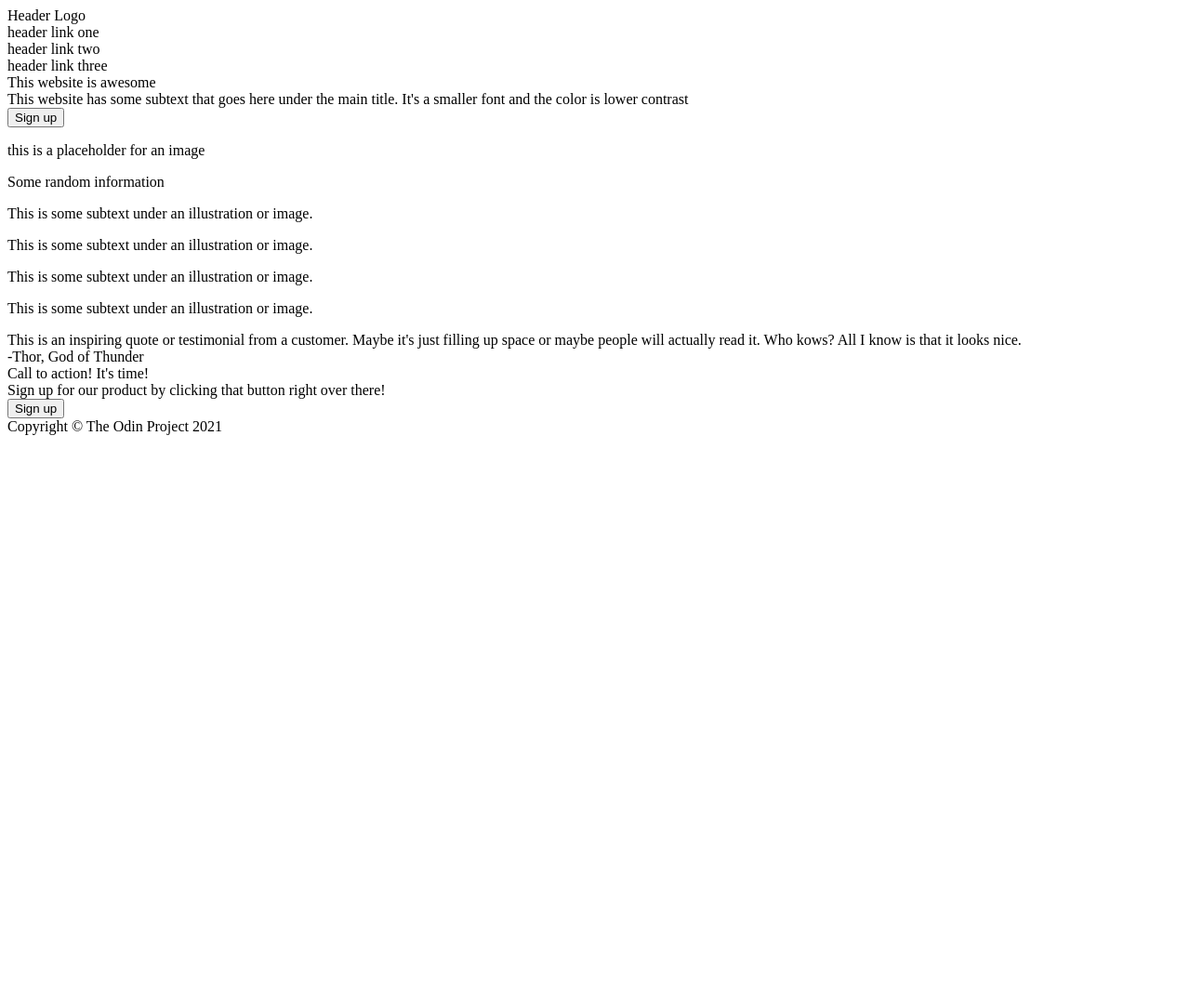
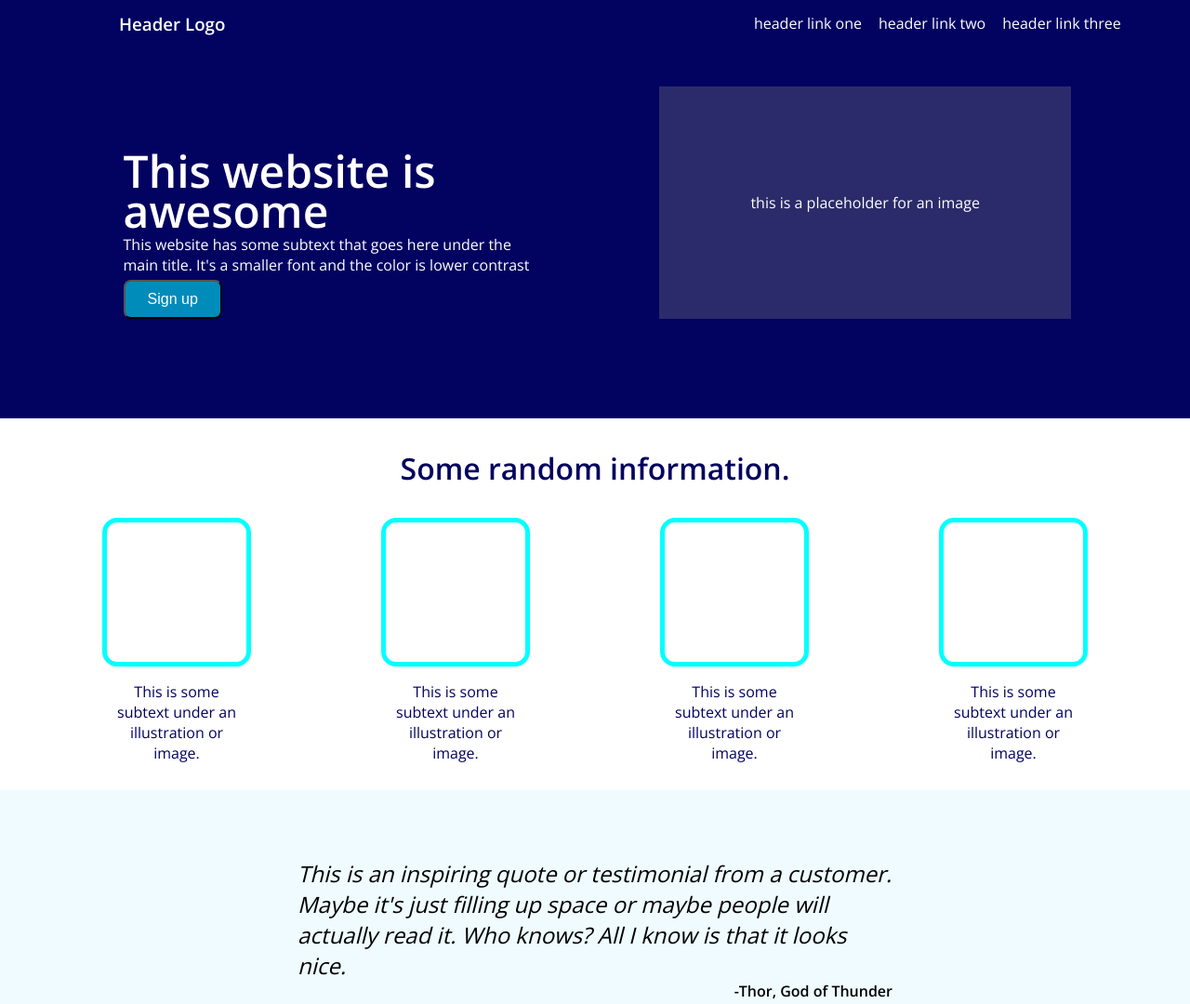
Before and after one commit to itaimaimon/example2, a plain HTML site: page index.html in a window 1280 px wide. Shown: the top 1080 px of the page at 93% size. Before the commit the page ends 800 px from the top, so only its background shows below. Drawn offline with nearby package versions, Linux system fonts and the light colour scheme.

Commit message:
full example 2 landing page tested locally

```diff
--- a/index.html
+++ b/index.html
@@ -1,85 +1,84 @@
 <!DOCTYPE html>
 <html>
 <head>
-    <link rel="stylesheet" href="styles.css"/>
+    <link href="https://fonts.googleapis.com/css?family=Open+Sans:400,600,300" rel="stylesheet" type="text/css">
+    <link rel="stylesheet" href="style.css">
     <meta charset="UTF-8" />
     <title>example webpage</title>
 </head>
-<body>
-    <header>
-        <div class="Logo">
+
+<body style="display: flex; flex-direction: column;">
+    <header style="display: flex; align-items: center;">
+        <h3 style="flex-grow: 1; margin-left: 10%;">
             Header Logo
-        </div>
-        <div class = "header-link">
+        </h3>
+        <nav style="display: flex;">
+            <div class="link">
                 header link one
             </div>
-         <div class = "header-link">
+            <div class="link">
                 header link two
             </div>
-         <div class = "header-link">
+            <div class="link">
                 header link three
             </div>
+        </nav>
     </header>
     <div class="first-quarter-of-page">
-        <div class="right-aligned-text">
-            <div class="Large-text">
+        <div class="left-aligned-text">
+            <p style="font-size: 300%; font-weight: bold; margin: 1%; line-height: 90%; margin-left:1%; margin-bottom: 0%;">
                 This website is awesome
-            </div>
-            <div class="small-text">
+            </p>
+            <p style="margin-left: 1%; margin-top: 1%; margin-bottom:1%;">
                 This website has some subtext that goes here under the main title. It's a smaller font and the color is lower contrast
-            </div>
-            <button class="sign-up">
+            </p>
+            <button>
                 Sign up
             </button>
         </div>
         <div class="image-placeholder">
+        this is a placeholder for an image
         </div>
-        <p>this is a placeholder for an image</p>
     </div>
     <div class="second-quarter-of-page">
-            <div class="Large-text">
-
-            <p>
-                Some random information
+        <p style="font-size: 200%; font-weight: bold;">
+            Some random information.
         </p>
-
-            </div>
-            <div class="flexbox">
-                <div class="flexbox-child">
+        <div class="row-of-pics">
+            <div class="pic-in-row">
                 <div class="image-placeholder">
                 </div>
-                    <p>
+                <p style="width: 150px; text-align: center;">
                     This is some subtext under an illustration or image.
                 </p>
             </div>
-                <div class="flexbox-child">
+            <div class="pic-in-row">
                 <div class="image-placeholder">
                 </div>
-                    <p>
+                <p style="width: 150px; text-align: center;">
                     This is some subtext under an illustration or image.
                 </p>
             </div>
-                <div class="flexbox-child">
+            <div class="pic-in-row">
                 <div class="image-placeholder">
                 </div>
-                    <p>
+                <p style="width: 150px; text-align: center;">
                     This is some subtext under an illustration or image.
                 </p>
             </div>
-                <div class="flexbox-child">
+            <div class="pic-in-row">
                 <div class="image-placeholder">
                 </div>
-                    <p>
+                <p style="width: 150px; text-align: center;">
                     This is some subtext under an illustration or image.
                 </p>
-                </div>
             </div>
         </div>
     </div>
     <div class="third-quarter-of-page">
         <div class="quote">
             <div class="quote-text">
-                This is an inspiring quote or testimonial from a customer. Maybe it's just filling up space or maybe people will actually read it. Who kows? All I know is that it looks nice.
+                This is an inspiring quote or testimonial from a customer. Maybe it's just filling up space or maybe people will actually read it. Who knows? All I know is that it looks nice.
             </div>
             <div class="quote-attribution">
                 -Thor, God of Thunder
@@ -88,14 +87,16 @@
 
     </div>
     <div class="bottom-quarter-of-page">
-        <div class="flexbox">
-            <div class="left-aligned-large-text">
+        <div class="small-box">
+            <div class="left-aligned-text">
+                <div style="font-size: 120%; font-weight: bold;">
                     Call to action! It's time!
                 </div>
-            <div class="left-aligned-small-text">
+                <div>
                     Sign up for our product by clicking that button right over there!
                 </div>
-            <button class="sign-up">
+            </div>
+            <button>
                 Sign up
             </button>
         </div>
--- /dev/null
+++ b/style.css
@@ -0,0 +1,167 @@
+
+
+body{
+    z-index: 0;
+    margin: 0px;
+    padding: 0px;
+    font: 1em 'Open sans';
+}
+header{
+    color: white;
+    background-color: rgb(2, 2, 96);
+    margin-bottom: 0;
+    height:50px;
+}
+
+header nav{
+    margin-right: 10%;
+}
+header nav .link{
+    margin-left: 5%;
+    color: white;
+    font-size: 100%;
+    font-weight: 100;
+    white-space: nowrap;
+}
+
+.first-quarter-of-page{
+    display: flex;
+    align-items: center;
+    color: white;
+    background-color: rgb(2, 2, 96);
+    height: 400px;
+}
+.first-quarter-of-page .left-aligned-text{
+    margin-left: 10%;
+    display: flex;
+    flex-direction: column;
+    flex-grow: 1;
+    width: 40%;
+    align-items: left;
+    margin-bottom: 10%;
+    margin-top:10%;
+}
+
+button{
+    background-color: #008CBA;
+    color: white;
+    border-radius: 8px;
+    text-align: center;
+    font-size: 100%;
+    padding: 10px 24px;
+    align-self:flex-start;
+    margin-left: 1%
+}
+
+.first-quarter-of-page .image-placeholder{
+    margin-right: 10%;
+    margin-left: 10%;
+    margin-bottom:5%;
+    width: 500px;
+    height: 250px;
+    text-align: center;
+    align-content: center;
+    background-color: rgba(128, 128, 128, 0.325);
+}
+
+.second-quarter-of-page{
+    display: flex;
+    flex-direction: column;
+    color: rgb(2, 2, 96);
+    align-items: center;
+    height: 400px;
+}
+.second-quarter-of-page .row-of-pics{
+    display: flex;
+    align-items: center;
+}
+
+.second-quarter-of-page .row-of-pics .pic-in-row{
+    display: flex;
+    align-items: center;
+    flex-direction: column;
+    width: 300px;
+}
+
+
+.second-quarter-of-page .row-of-pics .pic-in-row .image-placeholder{
+    background-color: transparent;
+    border-radius: 10%;
+    border: 5px solid aqua;
+    height: 150px;
+    width: 150px;
+}
+
+.third-quarter-of-page{
+    background-color: #c9f2ff4b;
+    display: flex;
+    align-items: center;
+    justify-content: center;
+    height: 300px;
+}
+
+.third-quarter-of-page .quote{
+    display: flex;
+    flex-direction: column;
+    justify-content: center;
+    height: 200px;
+    width: 50%;
+}
+.third-quarter-of-page .quote .quote-text{
+    font-style: italic;
+    font-size: 150%;
+}
+.third-quarter-of-page .quote .quote-attribution{
+    text-align: right;
+    font-weight: bold;
+}
+
+
+
+.bottom-quarter-of-page{
+    display: flex;
+    align-items: center;
+    justify-content: center;
+    height: 250px;
+
+}
+
+.bottom-quarter-of-page .small-box{
+    display: flex;
+    align-items: center;
+    height:100px;
+    width:1000px;
+    background-color: #008CBA;
+    color: white;
+}
+
+.bottom-quarter-of-page .small-box .left-aligned-text{
+    display: flex;
+    flex-direction: column;
+    width:600 px;
+    margin-left:100px;
+    flex-grow: 1;
+}
+.bottom-quarter-of-page .small-box button{
+    background-color: #008CBA;
+    margin-right: 100px;
+    margin-top: 25px;
+    border: 2px solid white;
+    color: white;
+    border-radius: 8px;
+    text-align: center;
+    font-size: 100%;
+    padding: 10px 24px;
+}
+
+
+footer{
+    display: flex;
+    align-items: center;
+    height: 100px;
+    vertical-align: middle;
+    color: white;
+    background-color: rgb(2, 2, 96);
+    font-size: 100%;
+    justify-content: center;
+}
```
Lines whose indentation alone changed are shown as unchanged.
